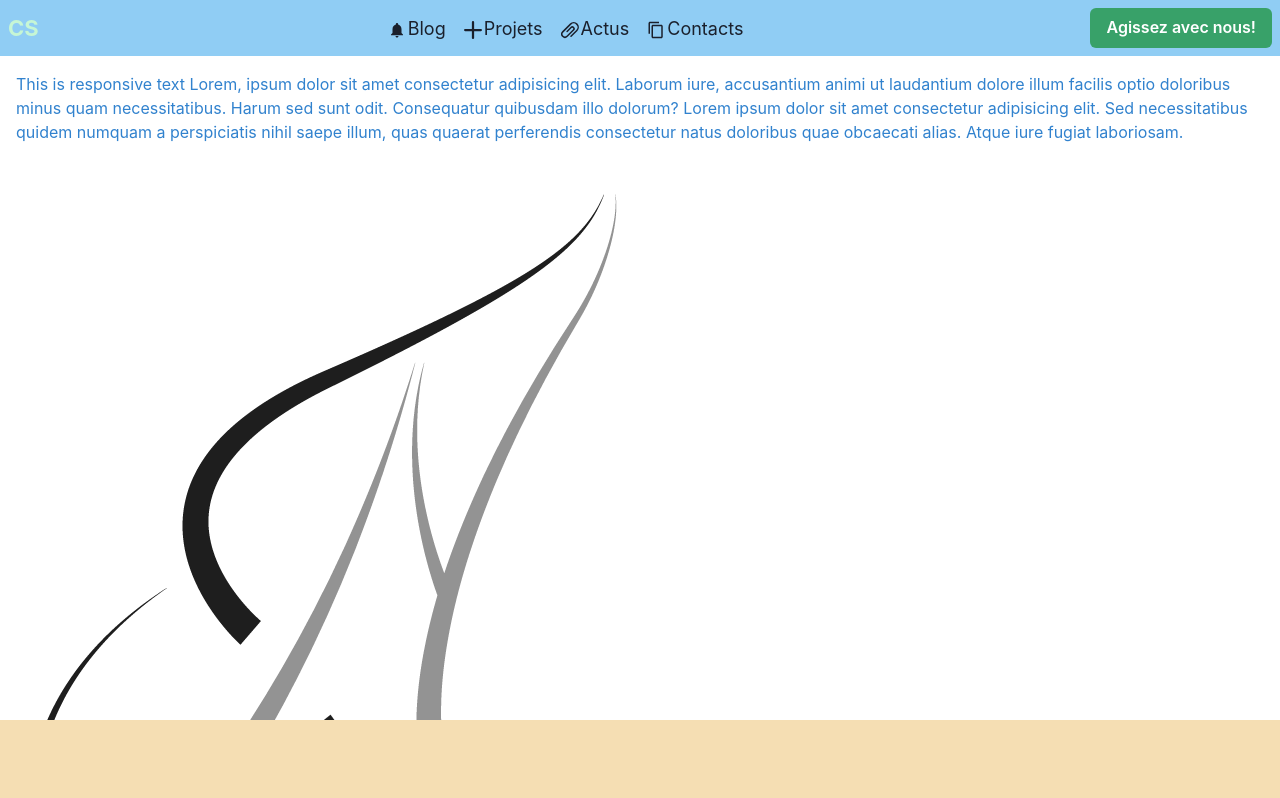
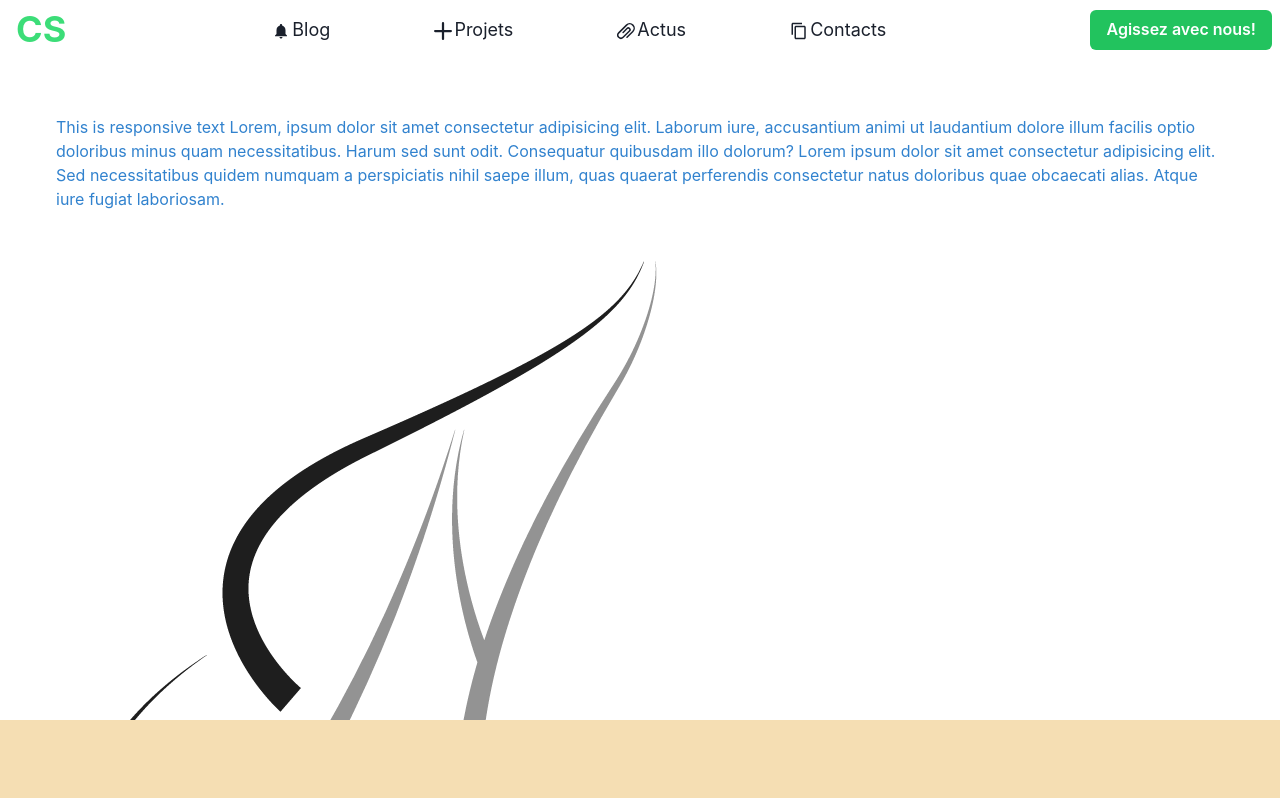
Before and after one commit to baaratik93/refonte-centset, a React (Create React App) app: page / in a window 1280 px wide. Shown: the top 798 px of the page. Built offline with nearby package versions, Linux system fonts and the light colour scheme.

Commit message:
Refactoring the header

```diff
--- a/src/App.js
+++ b/src/App.js
@@ -1,4 +1,3 @@
-import { Box } from "@chakra-ui/react";
 import React from "react"
 import { MenuNav } from "./components/MenuNav";
 import Blog from "./components/Blog"
@@ -9,6 +8,7 @@ import Home from "./Home"
 import Error from "./components/Error"
 import {BrowserRouter , Routes, Route } from "react-router-dom";
 import styled from "@emotion/styled";
+import {Box} from "@chakra-ui/react"
 
 const CustomFooter = styled.div`
 position: fixed;
@@ -23,6 +23,7 @@ left:0;
 function App() {
   return <BrowserRouter>
    <MenuNav/>
+        <Box p={10}>
         <Routes>
           <Route exact  path="/" element={<Home/>}/>
           <Route path="/blog" element={<Blog/>}/>
@@ -31,6 +32,7 @@ function App() {
           <Route path="/Contacts" element={<Contacts/>}/>
           <Route element={<Error/>}/>
       </Routes>
+        </Box>
       <CustomFooter/>
       </BrowserRouter>
 }
--- /dev/null
+++ b/src/components/HamburgerMenu.js
@@ -0,0 +1,26 @@
+import React from 'react'
+import { Menu,MenuList,MenuItem,MenuButton,IconButton} from "@chakra-ui/react";
+import { HamburgerIcon, BellIcon,AddIcon, AttachmentIcon, CopyIcon } from
+"@chakra-ui/icons";
+import {useNavigate} from "react-router-dom"
+
+const HamburgerMenu = () => {
+    const router = useNavigate()
+
+  return <Menu>
+  {({ isOpen }) => (
+    <>
+      <MenuButton isActive={isOpen} bg="transparent" color="green" rounded="3xl" as={IconButton} icon={<HamburgerIcon />}  display={["block", "block","none", "none"]}/>
+      <MenuList>
+        <MenuItem  icon={<BellIcon/>} onClick={()=> router("/blog")}>Blog</MenuItem>
+        <MenuItem icon={<AddIcon/>} onClick={()=> router("/projets")}
+        >Projets</MenuItem>
+        <MenuItem icon={<AttachmentIcon/>} onClick={()=> router("/actus")}>Actus</MenuItem>
+        <MenuItem icon={<CopyIcon/>} onClick={()=> router("/contacts")}>Contacts</MenuItem>
+      </MenuList>
+    </>
+  )}
+</Menu>
+}
+
+export default HamburgerMenu
--- /dev/null
+++ b/src/components/ListMenu.js
@@ -0,0 +1,18 @@
+import React from 'react'
+import {Box, Link as ChakraLink} from "@chakra-ui/react"
+import { Link } from 'react-router-dom'
+import { BellIcon,AddIcon, AttachmentIcon, CopyIcon } from
+"@chakra-ui/icons";
+
+
+const ListMenu = () => {
+  return <Box alignItems="center" justifyContent="space-between" display={["none", "none","flex", "flex"]} minW="50%" >
+  <ChakraLink to="/blog" as={Link} fontSize={["6", "12", "16", "18"]} mx="2"><BellIcon mx="2px"/>Blog</ChakraLink>
+  <ChakraLink as={Link} to="/projets" fontSize={["6", "12", "16", "18"]} mx="2"><AddIcon mx="2px"/>Projets</ChakraLink>
+  <ChakraLink as={Link}  to="/actus"  fontSize={["6", "12", "16", "18"]} mx="2"><AttachmentIcon mx="2px"/>Actus</ChakraLink>
+  <ChakraLink as={Link}  to="/contacts"  fontSize={["6", "12", "16", "18"]} mx="2"><CopyIcon mx="2px"/>Contacts</ChakraLink>
+  {/* <ChakraLink as={Link} to="/blog">Blog</ChakraLink> */}
+</Box>
+}
+
+export default ListMenu
--- /dev/null
+++ b/src/components/Logo.js
@@ -0,0 +1,8 @@
+import { Heading } from '@chakra-ui/layout'
+import React from 'react'
+import {Link} from "react-router-dom"
+const Logo = () => {
+  return <Link to="/"><Heading  color="whatsapp.400">CS</Heading></Link>
+}
+
+export default Logo
--- a/src/components/MenuNav.jsx
+++ b/src/components/MenuNav.jsx
@@ -1,34 +1,18 @@
-import { HStack,  Box,Text,Button,Menu,MenuList,MenuItem,MenuButton,IconButton, Link as ChakraLink,Spacer} from "@chakra-ui/react";
-import { HamburgerIcon, BellIcon,AddIcon, AttachmentIcon, CopyIcon } from "@chakra-ui/icons";
-import {Link,useNavigate} from "react-router-dom"
+import { HStack,Text,Button,Spacer} from "@chakra-ui/react";
+import Logo from "./Logo";
+import ListMenu from "./ListMenu"
+import HamburgerMenu from "./HamburgerMenu";
+
 
 export const MenuNav = () => {
-  const router = useNavigate()
-  return  <HStack pos="sticky" top={0}  as="nav" bg="blue.200" p={2}>
-    <Box  color="green.100" fontSize={22} fontWeight="bold">CS</Box>
+
+  return  <HStack pos="sticky" top={0}  as="nav"  p={2}>
+    <HamburgerMenu/>
+    <Logo/>
     <Spacer/>
-    <Box display={["none", "none","block", "block"]}>
-    <ChakraLink to="/blog" as={Link} fontSize={["6", "12", "16", "18"]} mx="2"><BellIcon mx="2px"/>Blog</ChakraLink>
-    <ChakraLink as={Link} to="/projets" fontSize={["6", "12", "16", "18"]} mx="2"><AddIcon mx="2px"/>Projets</ChakraLink>
-    <ChakraLink as={Link}  to="/actus"  fontSize={["6", "12", "16", "18"]} mx="2"><AttachmentIcon mx="2px"/>Actus</ChakraLink>
-    <ChakraLink as={Link}  to="/contacts"  fontSize={["6", "12", "16", "18"]} mx="2"><CopyIcon mx="2px"/>Contacts</ChakraLink>
-    {/* <ChakraLink as={Link} to="/blog">Blog</ChakraLink> */}
-  </Box>
+    <ListMenu/>
   <Spacer/>
-  <Button colorScheme="green" _hover={{color:"lime"}}  fontSize={["11", "12", "14", "16"]}><Text>Agissez avec nous!</Text></Button>
-  <Menu>
-  {({ isOpen }) => (
-    <>
-      <MenuButton isActive={isOpen} bg="transparent" color="green.100" rounded="3xl" as={IconButton} icon={<HamburgerIcon />}  display={["block", "block","none", "none"]}/>
-      <MenuList>
-        <MenuItem  icon={<BellIcon/>} onClick={()=> router("/blog")}>Blog</MenuItem>
-        <MenuItem icon={<AddIcon/>} onClick={()=> router("/projets")}
-        >Projets</MenuItem>
-        <MenuItem icon={<AttachmentIcon/>} onClick={()=> router("/actus")}>Actus</MenuItem>
-        <MenuItem icon={<CopyIcon/>} onClick={()=> router("/contacts")}>Contacts</MenuItem>
-      </MenuList>
-    </>
-  )}
-</Menu>
+
+  <Button colorScheme="whatsapp" _hover={{color:"lime"}}  fontSize={["11", "12", "14", "16"]}><Text>Agissez avec nous!</Text></Button>
   </HStack>
 };
--- a/src/index.js
+++ b/src/index.js
@@ -2,7 +2,6 @@ import { ChakraProvider, ColorModeScript } from "@chakra-ui/react";
 import React from "react";
 import ReactDOM from "react-dom/client";
 import App from "./App";
-import Blog from "./components/Blog"
 import theme from "./theme"
 
 const root = ReactDOM.createRoot(document.getElementById("root"));
@@ -10,7 +9,7 @@ root.render(
   <React.StrictMode>
     <ChakraProvider theme={theme}>
       <ColorModeScript initialColorMode={theme.config.initialColorMode} />
-        <App />
+           <App />
     </ChakraProvider>
   </React.StrictMode>
 );
```
